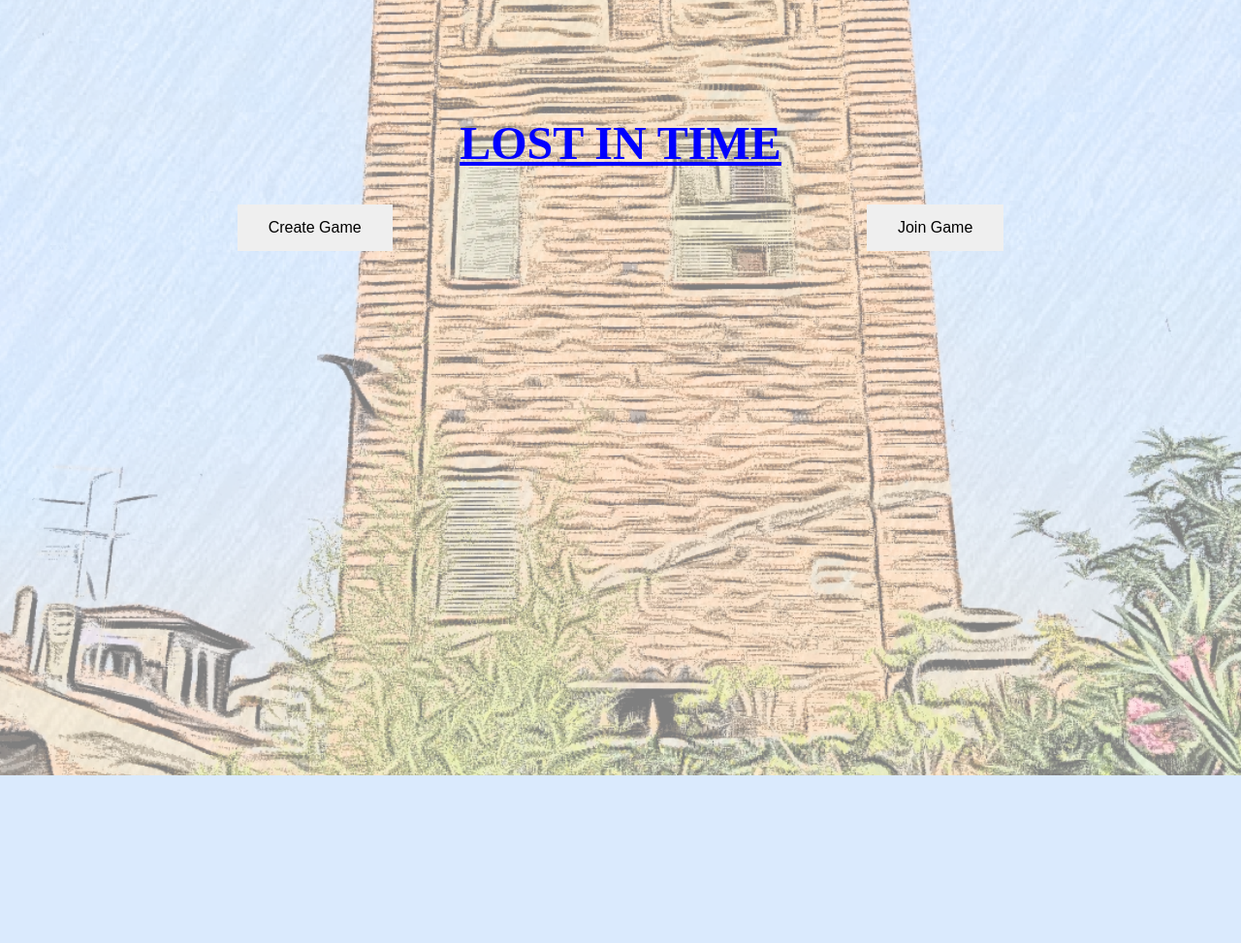
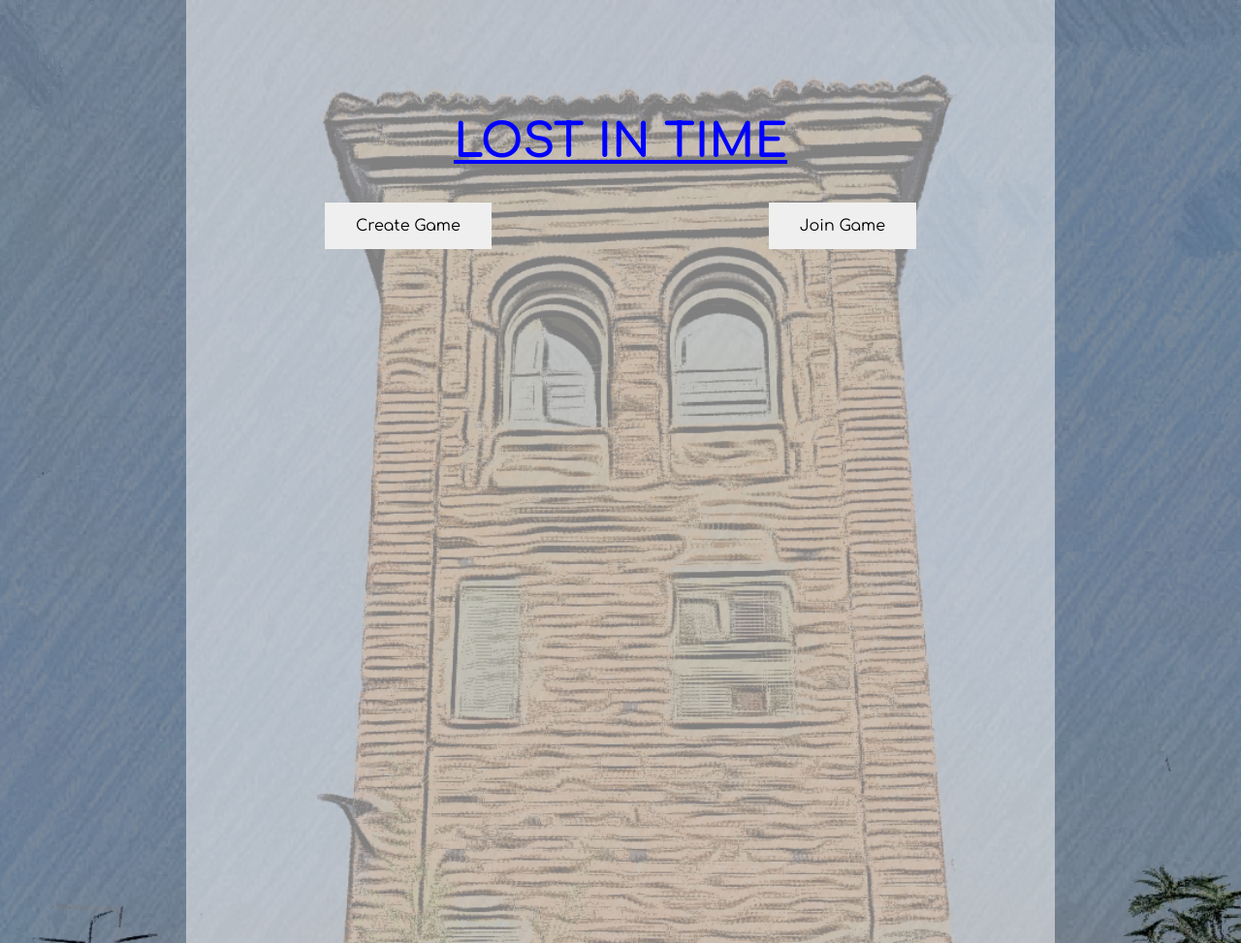
Before and after one commit to CharlieMallon/TogethernessHackathonTeam5, a Flask app: page /game in a window 1280 px wide. Shown: the whole page at 97% size. Before the commit the page ends 800 px from the top, so only its background shows below. Run offline with Flask 2, Linux system fonts and the light colour scheme; some libraries are stand-ins or nearby versions.

Commit message:
STYLE(style.css): create background overlay

```diff
--- a/static/style.css
+++ b/static/style.css
@@ -4,24 +4,50 @@
     box-sizing: border-box;
     margin: 0px;
     padding: 0px;
+    font-family: 'Comfortaa', cursive;
+}
+
+html {
+    background: url(/static/img/tower.jpg) no-repeat center center fixed;
+    background-size: cover;
 }
 
 /* tower image */
-.bg_image {
-    position: absolute;
-    height: 100%;
+.bg_overlay {
+    /* position: absolute; */
+    top: 0;
+    left: 0;
+    min-height: 100vh;
     width: 100%;
     object-fit: cover;
-    overflow: hidden;
-    opacity: 50%;
+    /* overflow: hidden; */
+    /* opacity: 50%; */
     z-index: -1;
-    text-align: center;
+    background-color: rgba(0, 0, 0, 0.4);
+    display: flex;
+    flex-direction: column;
+    align-items: center;
 }
 
 /* lost in time text */
-.bg_text {
+.header_text {
+    font-family: 'Pacifico', cursive;
     font-size: 2rem;
     text-align: center;
+    background-color: hsla(0, 0%, 100%, 0.503);
+    width: 70vw;
+}
+
+.index_container {
+    font-size: 1.2rem;
+    text-align: center;
+    background-color: hsla(0, 0%, 100%, 0.503);
+    width: 70vw;
+    min-height: 100vh;
+}
+
+.heading_padded {
+    padding-top: 15vh;
 }
 
 /* buttons */
--- a/templates/base.html
+++ b/templates/base.html
@@ -18,16 +18,16 @@
             <div class="container">
                 <div class="row">
                     <div>
-                        <img class="bg_image" src="{{ url_for('static', filename='img/tower.jpg') }}">
-                        <div class="bg_text">
-
+                        <!-- <img class="bg_image" src="{{ url_for('static', filename='img/tower.jpg') }}"> -->
+                        <div class="bg_overlay">
+                            <div class="header_text">
                                 {% if gamePage == True %}
                                     {% block if_block %}
                                         <a href="{{ url_for('index') }}"><h1>LOST IN TIME</h1></a>
                                     {% endblock if_block %}
                                 {% else %}
                                     {% block else_block %}
-                                    <a href="{{ url_for('index') }}"><h1 style="padding-top: 15vh;">LOST IN TIME</h1></a>
+                                        <a href="{{ url_for('index') }}"><h1 class="heading_padded">LOST IN TIME</h1></a>
                                     {% endblock else_block %}
                                 {% endif %}
                             </div>
@@ -43,9 +43,12 @@
                                     </div>
                                 </div>
                             {% else %}
+                                <div class="index_container">
                                     {% block content %}
                                     {% endblock content %}
+                                </div>
                             {% endif %}
+                        </div>
                     </div>
                 </div>
             </div>
```
Lines whose indentation alone changed are shown as unchanged.
